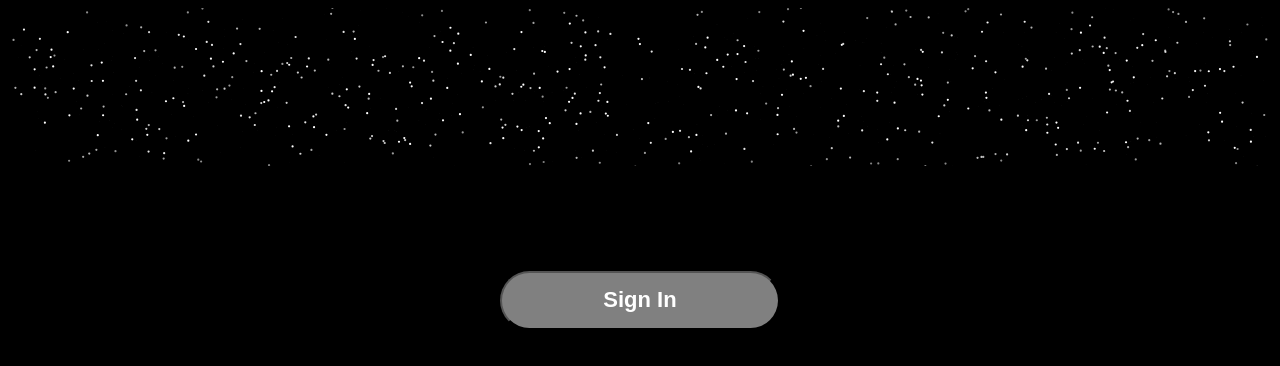
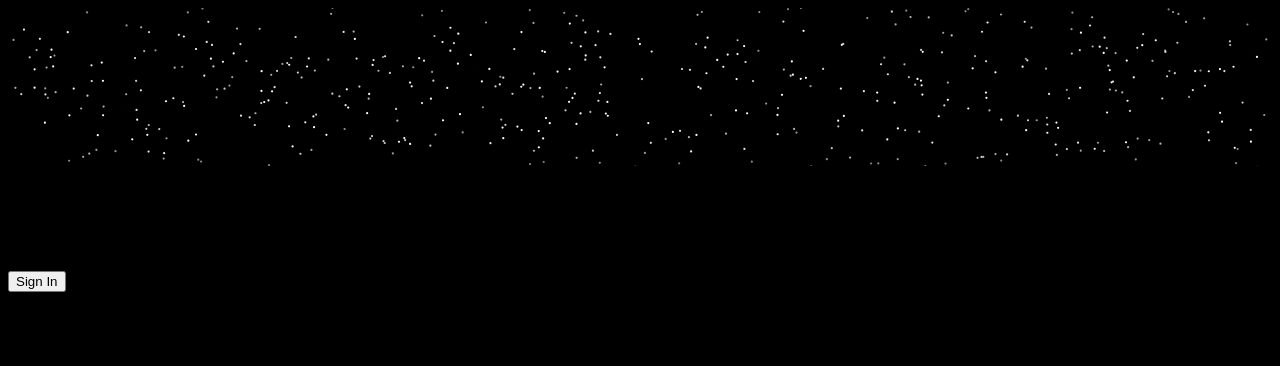
Before and after one commit to TranscendenceTeamTheLastDance/ft_transcendence, a React (Create React App) app in the folder frontend/: page /user in a window 1280 px wide. Shown: the top 366 px of the page. Built offline with nearby package versions, Linux system fonts and the light colour scheme; no server answers; the HTML template or start-up script is replaced by a standard one.

Commit message:
correction html

```diff
--- a/frontend/src/components/LoginSignup/LoginSignup.css
+++ b/frontend/src/components/LoginSignup/LoginSignup.css
@@ -145,7 +145,7 @@
 	justify-content: center;
 }
 
-.bg-gray-500.text-white {
+.logsbutton {
 	display: flex;
 	justify-content: center;
 	align-items: center;
@@ -160,7 +160,7 @@
 	margin: 0 auto; /* Center the button */
   }
 
-.bg-gray-500.text-white:hover {
+.logsbutton:hover {
   background-color: #fff; /* Background color on hover */
   color: black; /* Text color on hover */
   border: 2px solid gray; /* Add a border on hover */
--- a/frontend/src/components/LoginSignup/LoginSignup.tsx
+++ b/frontend/src/components/LoginSignup/LoginSignup.tsx
@@ -133,12 +133,12 @@ const LoginSignup = () => {
 			<div className='submit-container'>
 				{action==="Login" ? <div></div>:
 				<button
-					className="bg-gray-500 text-white py-2 px-4 rounded-lg text-lg font-bold mx-2"
+					className="logsbutton"
 					onClick={(e) =>{handleSignUp(e);}}
 					>Sign Up</button> }
 				{action==="Sign Up" ? <div></div>:
 				<button
-					className="bg-gray-500 text-white py-2 px-4 rounded-lg text-lg font-bold mx-2"
+					className="logsbutton"
 					onClick={(e)=>{handleSignIn(e);}}
 					>Login</button>}
 			</div>
```
